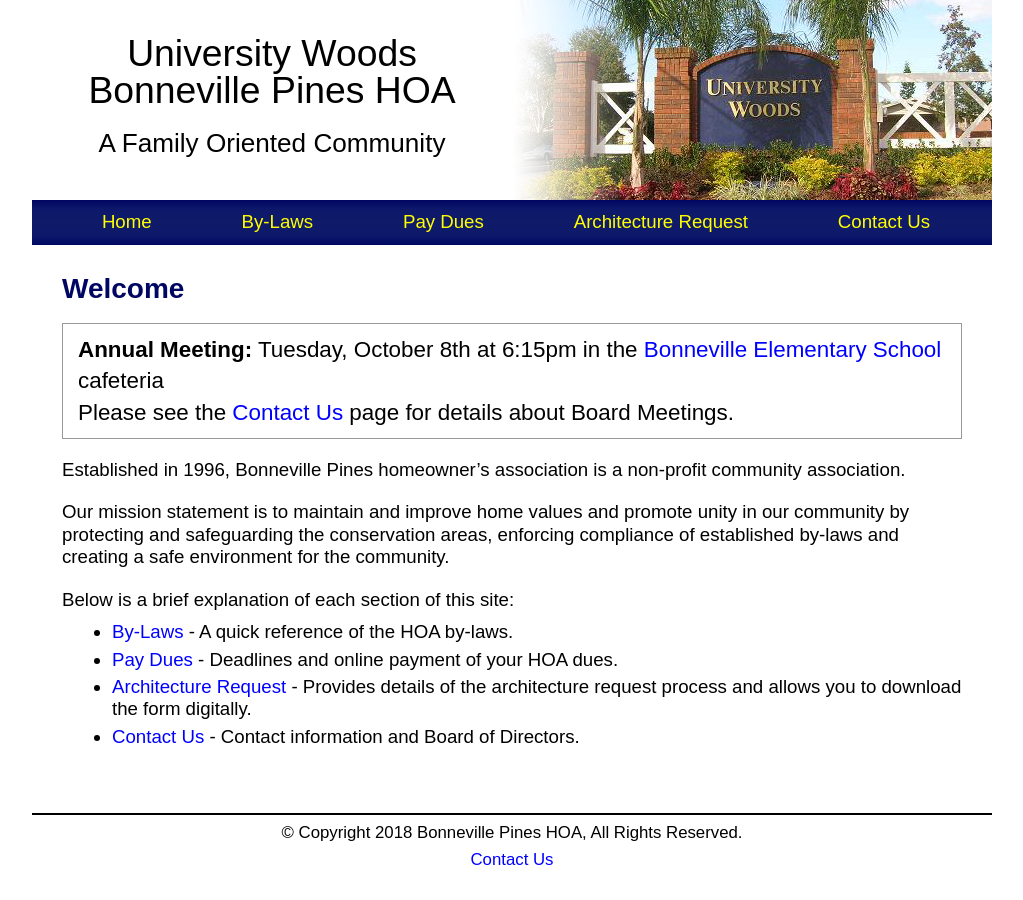
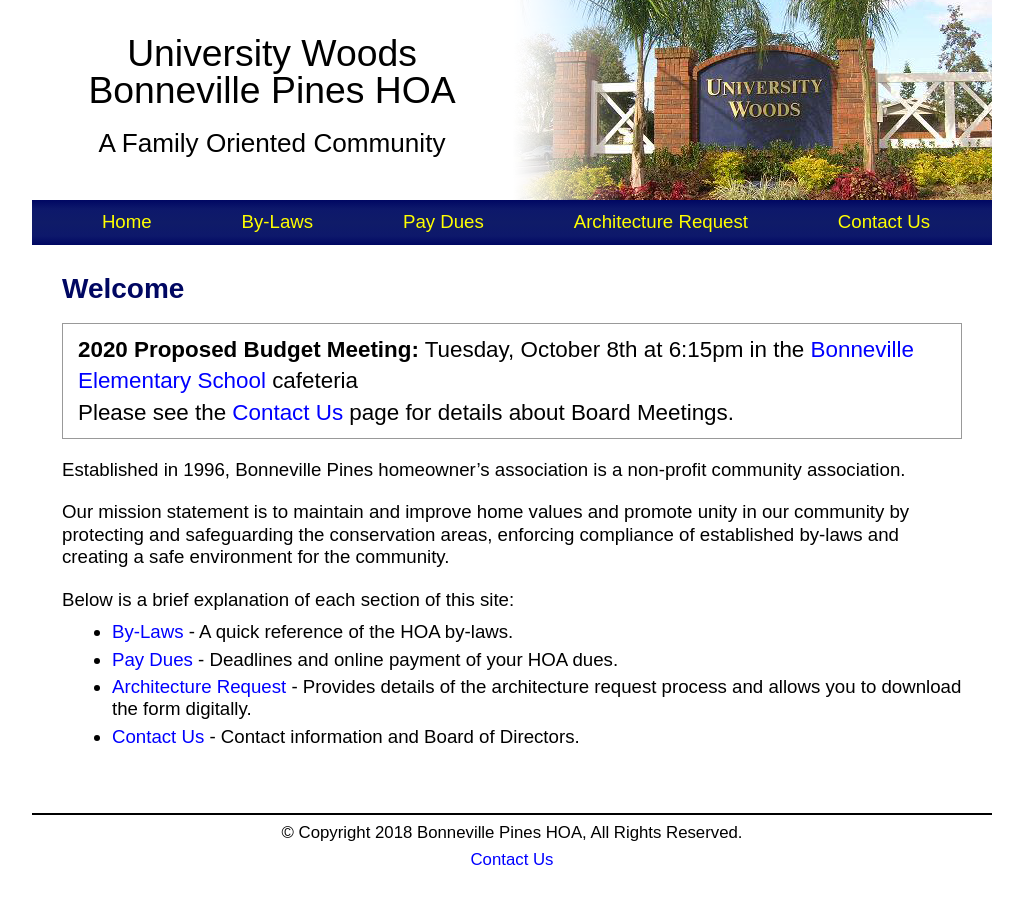
Before and after one commit to bphoa/website, a Jekyll site: the page built from index.md, in a window 1280 px wide. Shown: the whole page, without its empty margins (128-1151 px from the left). Built offline with Jekyll 4.4.1, drawn with Linux system fonts in a browser that asks for light colours.

Commit message:
Change annual to budget meeting

```diff
--- a/index.md
+++ b/index.md
@@ -3,7 +3,7 @@
 title: Welcome
 ---
 
-**Annual Meeting:** Tuesday, October 8th at 6:15pm in the [Bonneville Elementary School](https://goo.gl/maps/YqFicSoGh6mzN7dT6) cafeteria\\
+**2020 Proposed Budget Meeting:** Tuesday, October 8th at 6:15pm in the [Bonneville Elementary School](https://goo.gl/maps/YqFicSoGh6mzN7dT6) cafeteria\\
 Please see the [Contact Us](contact) page for details about Board Meetings.
 {: .alert}
 
```
